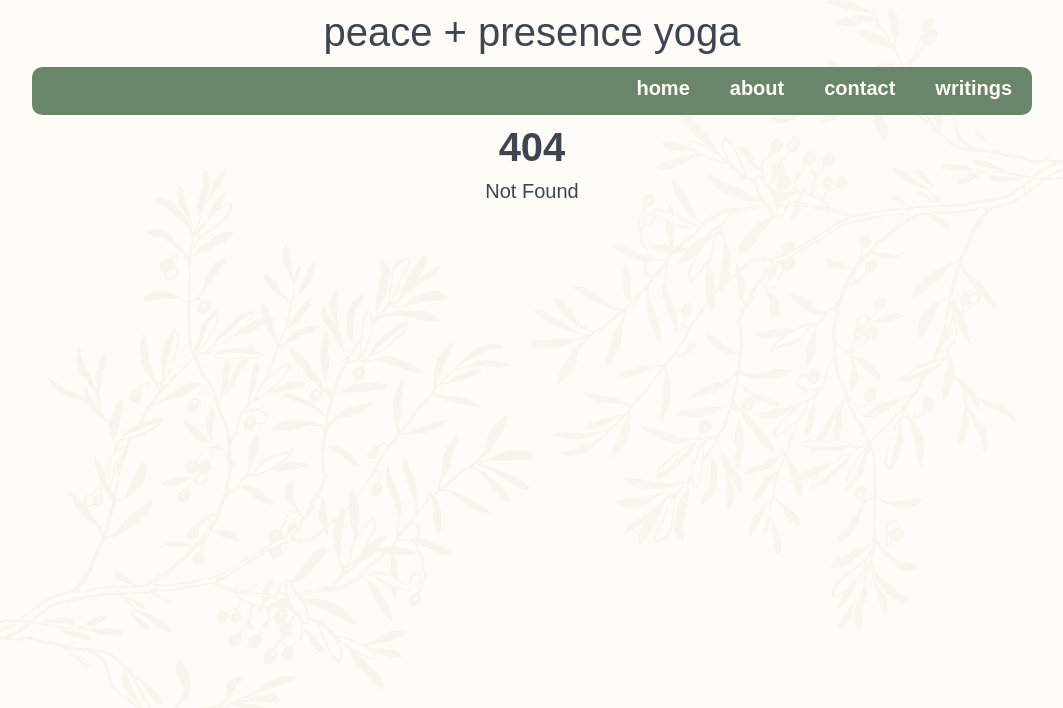
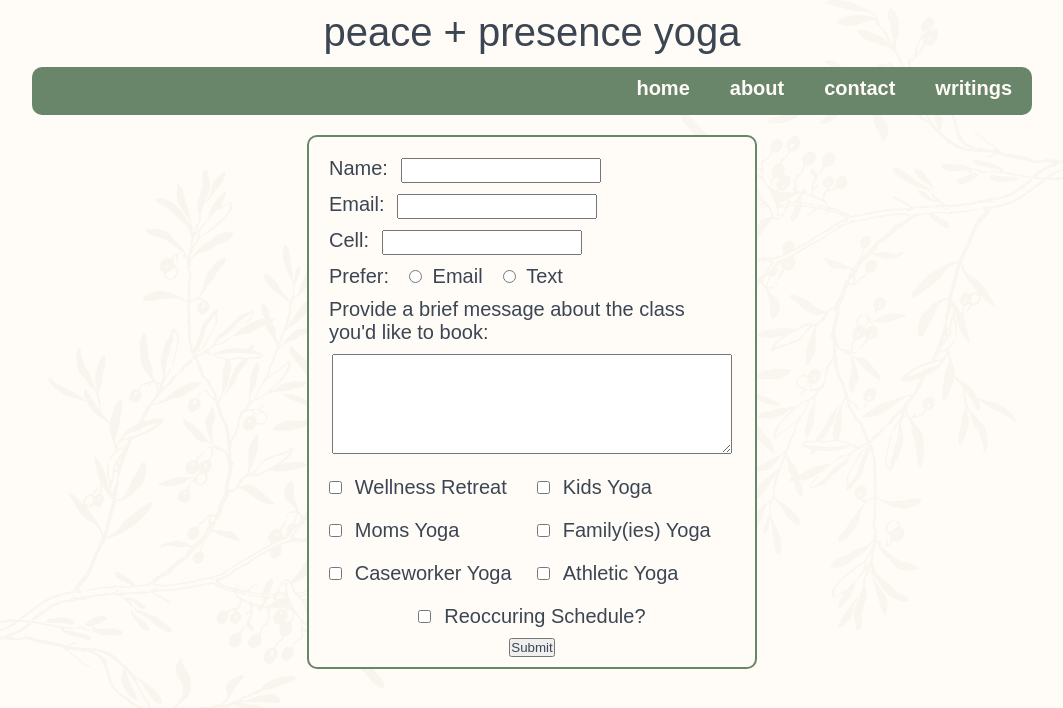
Before and after one commit to JoshCode25/pnp-yoga, a SvelteKit app: page /contact in a window 1280 px wide. Before the commit this address had no page. Shown: the top 708 px of the page, without its empty margins (108-1171 px from the left). Built offline with nearby package versions, Linux system fonts and the light colour scheme.

Commit message:
contact page populating and form styling

```diff
--- /dev/null
+++ b/src/routes/contact/+page.svelte
@@ -0,0 +1,117 @@
+<form method="GET">
+	<div class="leftAlign textInputWrapper">
+		<div>
+			<label for="name"> Name: </label>
+			<input type="text" id="name" name="name" />
+		</div>
+		<div>
+			<label for="email"> Email: </label>
+			<input type="email" id="email" name="email" />
+		</div>
+		<div>
+			<label for="cell"> Cell: </label>
+			<input type="tel" id="cell" name="cell" />
+		</div>
+	</div>
+	<div class="flexWrapper radioWrapper">
+		<span>Prefer:</span>
+		<span>
+			<input type="radio" id="prefemail" name="prefcontact" value="Email" />
+			<label for="prefemail">Email</label>
+		</span>
+		<span>
+			<input type="radio" id="preftext" name="prefcontact" value="Text" />
+			<label for="preftext">Text</label>
+		</span>
+	</div>
+	<div>
+		<p>Provide a brief message about the class you'd like to book:</p>
+		<textarea id="message" name="message" />
+	</div>
+	<div class="checkWrapper">
+		<div class="gridWrapper">
+			<div>
+				<input type="checkbox" id="wellness" name="wellness" value="true" />
+				<label for="wellness">Wellness Retreat</label>
+			</div>
+			<div>
+				<input type="checkbox" id="kids" name="kids" value="true" />
+				<label for="kids">Kids Yoga</label>
+			</div>
+			<div>
+				<input type="checkbox" id="moms" name="moms" value="true" />
+				<label for="moms">Moms Yoga</label>
+			</div>
+			<div>
+				<input type="checkbox" id="families" name="families" value="true" />
+				<label for="families">Family(ies) Yoga</label>
+			</div>
+			<div>
+				<input type="checkbox" id="caseworkers" name="caseworkers" value="true" />
+				<label for="caseworkers">Caseworker Yoga</label>
+			</div>
+			<div>
+				<input type="checkbox" id="athletic" name="athletic" value="true" />
+				<label for="athletic">Athletic Yoga</label>
+			</div>
+		</div>
+		<input type="checkbox" id="reoccuring" name="reoccuring" value="true" />
+		<label for="reoccuring">Reoccuring Schedule?</label><br />
+	</div>
+	<button type="submit">Submit</button>
+</form>
+
+<style>
+	form {
+		max-width: 45rem;
+		margin: 2rem auto;
+		padding: 1rem 2rem;
+		background: var(--primary-light);
+		border: 0.2rem solid var(--primary-color);
+		border-radius: 1rem;
+	}
+
+	label,
+	span {
+		font-size: 2rem;
+	}
+
+	div {
+		margin: 1rem 0;
+	}
+	p {
+		text-align: left;
+		margin-bottom: 1rem;
+	}
+
+	textarea {
+		width: 40rem;
+		height: 10rem;
+	}
+
+	.leftAlign {
+		text-align: left;
+		margin-top: 0;
+	}
+	.textInputWrapper input {
+		height: 2.5rem;
+		width: 20rem;
+		margin-left: 1rem;
+	}
+	.gridWrapper {
+		display: grid;
+		grid-template-columns: 1fr 1fr;
+		justify-items: start;
+		column-gap: 1rem;
+	}
+	.flexWrapper {
+		display: flex;
+		gap: 2rem;
+	}
+	.radioWrapper label {
+		margin-left: 0.5rem;
+	}
+	.checkWrapper label {
+		margin-left: 1rem;
+	}
+</style>
--- a/src/routes/defaultStyles.css
+++ b/src/routes/defaultStyles.css
@@ -36,6 +36,8 @@ h4,
 h5,
 h6,
 span,
+label,
+button,
 a:visited {
 	color: var(--primary-dark);
 }
```
